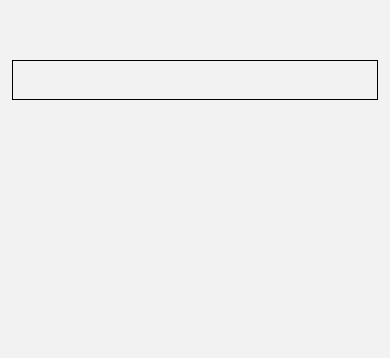
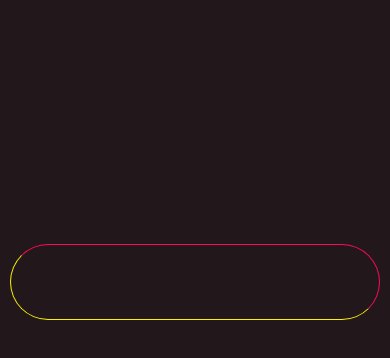
Before and after one commit to chinmay200/NotifyMe, a React Native app: screen /AuthScreen in a window 390 px wide. Shown: the part 140-498 px from the top of the page. Built offline with nearby package versions, Linux system fonts and the light colour scheme.

Commit message:
Input field prototype

```diff
--- a/screens/AuthScreen.js
+++ b/screens/AuthScreen.js
@@ -1,12 +1,17 @@
 import { StyleSheet, TextInput, View } from "react-native";
 import { useState } from "react";
+import { colors } from "../constant/colors";
+import { Dimensions } from "react-native";
+
+const windowWidth = Dimensions.get('window').width
+const windowHeight = Dimensions.get('window').height
 
 export default function AuthScreen() {
     const [text, onChangeText] = useState("");
   return (
-    <View>
+    <View style = {styles.container}>
       <TextInput
-        style={styles.input}
+    style = {styles.inputField}
         onChangeText={onChangeText}
         value={text}
       />
@@ -15,11 +20,23 @@ export default function AuthScreen() {
 }
 
 const styles = StyleSheet.create({
-  input: {
-    marginTop:200,
-    height: 40,
-    margin: 12,
-    borderWidth: 1,
-    padding: 10,
+  container:{
+    flex:1,
+    backgroundColor:colors.black,
+    justifyContent:"center",
+    alignItems:"center"
   },
+  inputField:{
+    borderWidth:1.5,
+    borderRadius:200,
+    borderLeftColor:colors.yellow,
+    borderBottomColor:colors.yellow,
+    borderRightColor:colors.pink,
+    borderTopColor:colors.pink,
+    width:windowWidth-20,
+    height:windowHeight-(windowHeight*0.91),
+    backgroundColor:colors.black,
+    paddingLeft:16,
+    fontSize:22
+  }
 });
```
